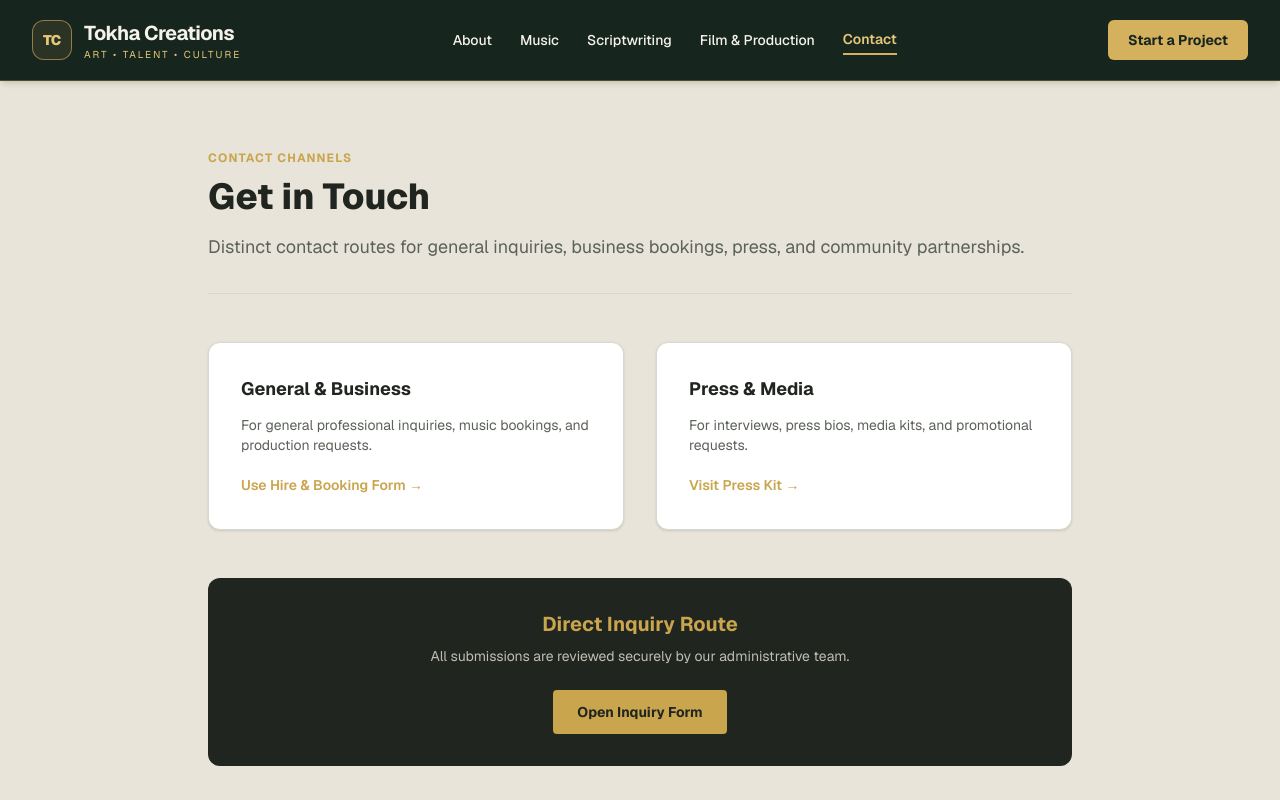
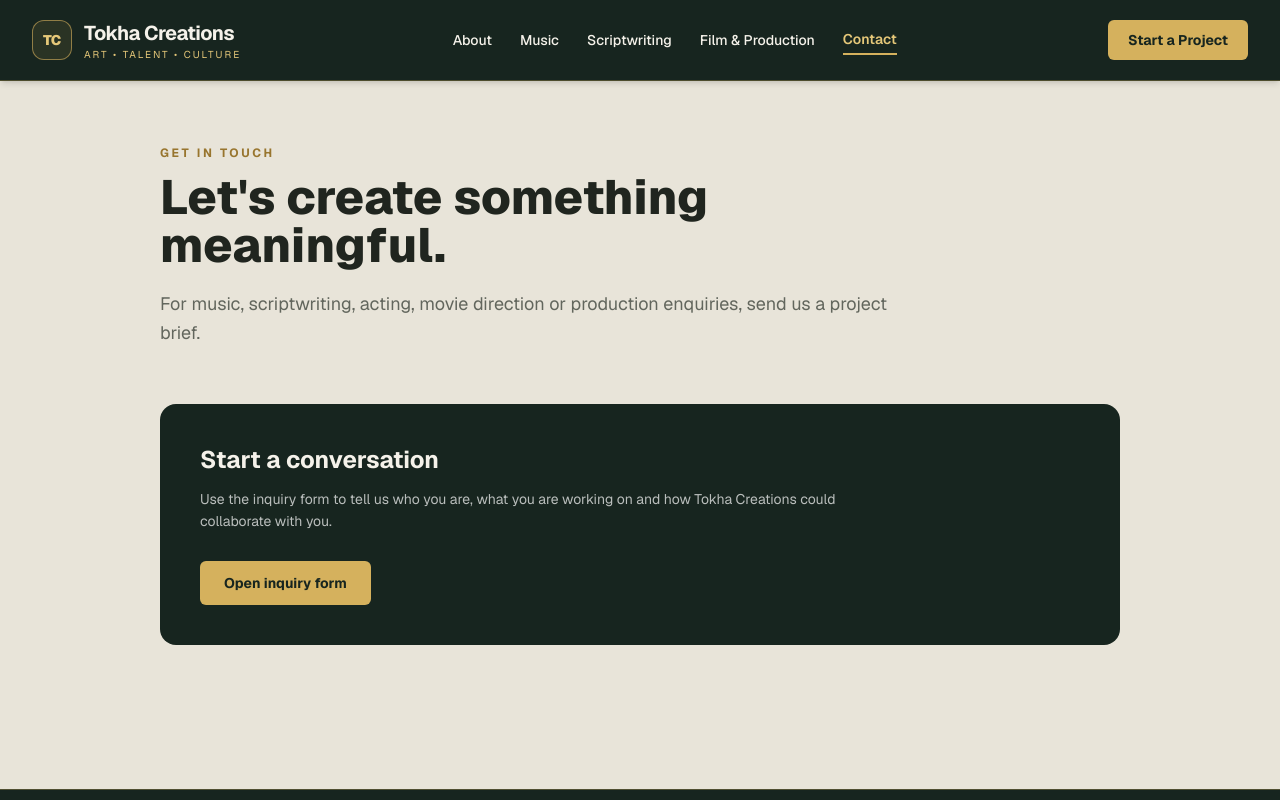
Before and after one commit to Jonathan97k/chikondi, a Next.js app: page /contact in a window 1280 px wide. Shown: the top 800 px of the page. Built offline with nearby package versions, Linux system fonts and the light colour scheme.

Commit message:
Adapt app/contact/page.tsx for Tokha Creations

```diff
--- a/app/contact/page.tsx
+++ b/app/contact/page.tsx
@@ -2,49 +2,17 @@ import Link from "next/link";
 
 export default function ContactPage() {
   return (
-    <div className="max-w-4xl mx-auto px-4 py-16 text-[#20251F]">
-      <div className="mb-12 border-b border-[#D6D9D1] pb-8">
-        <span className="text-xs uppercase tracking-widest text-[#C9A54D] font-bold">Contact Channels</span>
-        <h1 className="text-4xl font-extrabold mt-2 mb-4">Get in Touch</h1>
-        <p className="text-lg text-[#5B6259]">
-          Distinct contact routes for general inquiries, business bookings, press, and community partnerships.
-        </p>
-      </div>
-
-      <div className="grid grid-cols-1 sm:grid-cols-2 gap-8 mb-12">
-        <div className="bg-white p-8 rounded-xl border border-[#D6D9D1] shadow-sm space-y-3">
-          <h3 className="text-lg font-bold text-[#20251F]">General & Business</h3>
-          <p className="text-sm text-[#5B6259]">
-            For general professional inquiries, music bookings, and production requests.
-          </p>
-          <Link href="/hire" className="inline-block pt-2 text-sm font-semibold text-[#C9A54D] hover:underline">
-            Use Hire & Booking Form →
-          </Link>
-        </div>
-
-        <div className="bg-white p-8 rounded-xl border border-[#D6D9D1] shadow-sm space-y-3">
-          <h3 className="text-lg font-bold text-[#20251F]">Press & Media</h3>
-          <p className="text-sm text-[#5B6259]">
-            For interviews, press bios, media kits, and promotional requests.
-          </p>
-          <Link href="/press" className="inline-block pt-2 text-sm font-semibold text-[#C9A54D] hover:underline">
-            Visit Press Kit →
-          </Link>
-        </div>
-      </div>
-
-      <div className="bg-[#20251F] text-[#E8E4D9] rounded-xl p-8 text-center">
-        <h3 className="text-xl font-bold mb-2 text-[#C9A54D]">Direct Inquiry Route</h3>
-        <p className="text-sm text-[#E8E4D9]/80 mb-6">
-          All submissions are reviewed securely by our administrative team.
-        </p>
-        <Link
-          href="/hire"
-          className="inline-block py-3 px-6 rounded bg-[#C9A54D] text-[#20251F] font-bold text-sm hover:bg-[#b8933e] transition-all"
-        >
-          Open Inquiry Form
-        </Link>
-      </div>
-    </div>
+    <main className="mx-auto max-w-5xl px-4 py-16 text-[#20251F] sm:px-6 lg:px-8">
+      <header className="mb-14 max-w-3xl">
+        <p className="mb-3 text-xs font-bold uppercase tracking-[0.22em] text-[#98752E]">Get in touch</p>
+        <h1 className="text-4xl font-extrabold sm:text-5xl">Let's create something meaningful.</h1>
+        <p className="mt-5 text-lg leading-relaxed text-[#62665D]">For music, scriptwriting, acting, movie direction or production enquiries, send us a project brief.</p>
+      </header>
+      <section className="rounded-2xl bg-[#17251F] p-8 text-[#F5F2EA] sm:p-10">
+        <h2 className="text-2xl font-bold">Start a conversation</h2>
+        <p className="mt-3 max-w-2xl text-sm leading-relaxed text-white/70">Use the inquiry form to tell us who you are, what you are working on and how Tokha Creations could collaborate with you.</p>
+        <Link href="/hire" className="mt-7 inline-flex rounded-md bg-[#D5B15D] px-6 py-3 text-sm font-bold text-[#17251F] hover:bg-[#E6C879]">Open inquiry form</Link>
+      </section>
+    </main>
   );
 }
```
